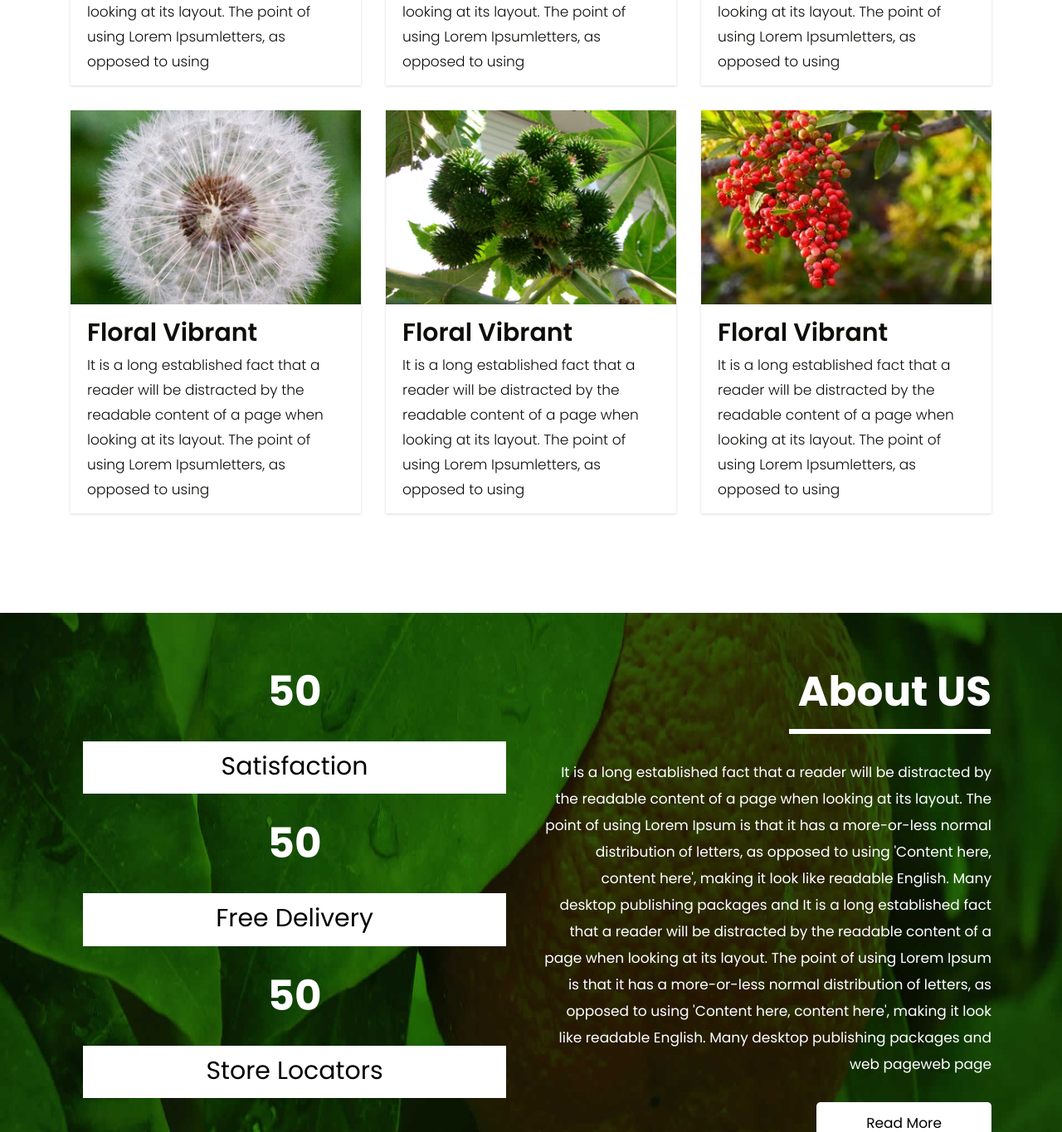
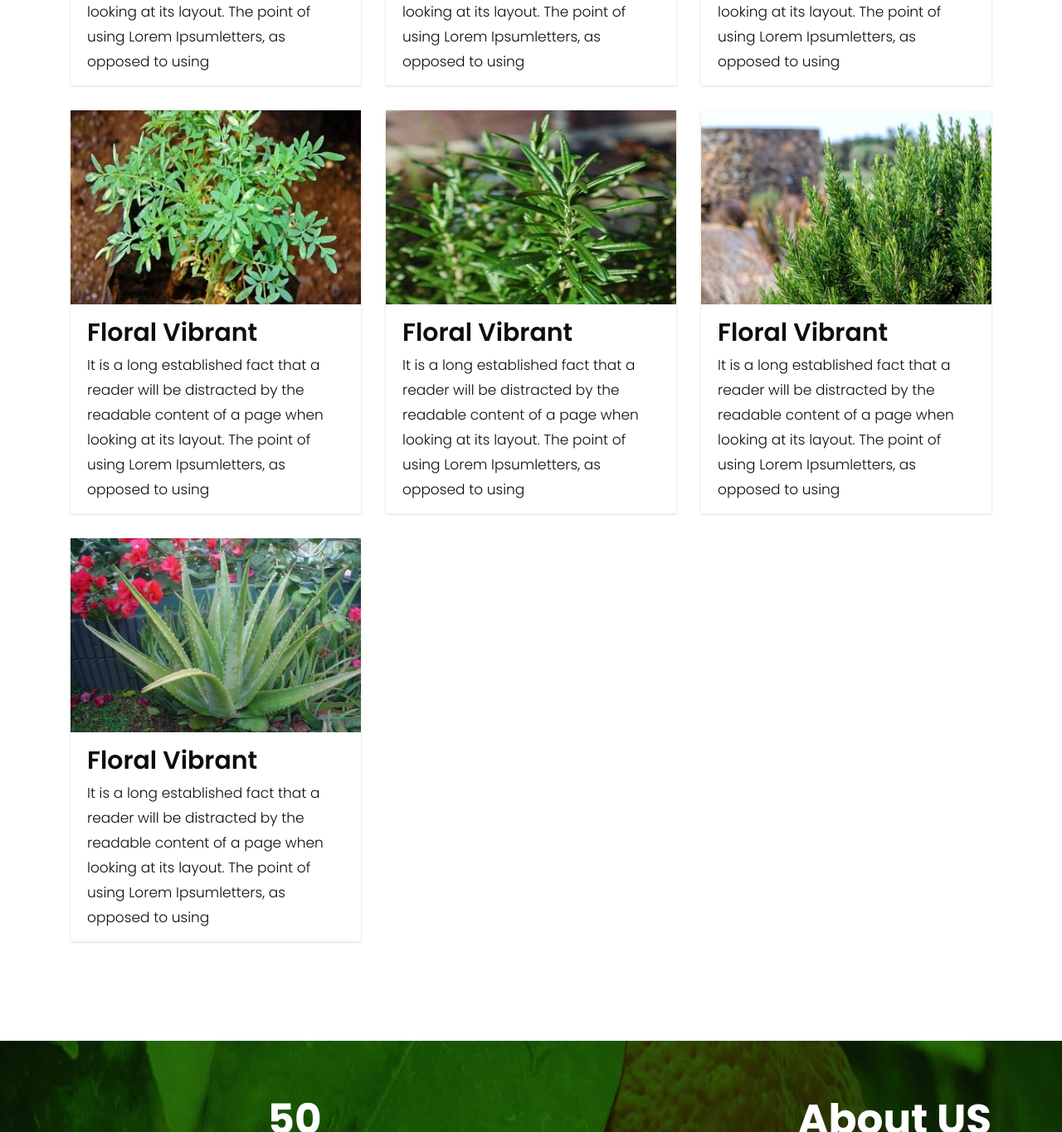
Before and after one commit to GRUPO-I7B/hierbasMedi-ana-moreno, a plain HTML site: page index.html in a window 1280 px wide. Shown: the part 1440-2805 px from the top of the page at 83% size. Drawn offline with nearby package versions, Linux system fonts and the light colour scheme.

Commit message:
nueva planta
agregue mas plantas

```diff
--- a/index.html
+++ b/index.html
@@ -181,21 +181,28 @@
                </div>
                <div class="col-xl-4 col-lg-4 col-md-6 col-sm-12">
                   <div class="plants-box">
-                     <figure><img src="images/plant1.jpg" alt="img"/></figure>
+                     <figure><img src="images/plant4.jpg" alt="img"/></figure>
                      <h3> Floral Vibrant</h3>
                      <p>It is a long established fact that a reader will be distracted by the readable content of a page   when looking at its layout. The point of using Lorem Ipsumletters, as opposed to using</p>
                   </div>
                </div>
                <div class="col-xl-4 col-lg-4 col-md-6 col-sm-12">
                   <div class="plants-box">
-                     <figure><img src="images/plant2.jpg" alt="img"/></figure>
+                     <figure><img src="images/plant5.jpg" alt="img"/></figure>
                      <h3> Floral Vibrant</h3>
                      <p>It is a long established fact that a reader will be distracted by the readable content of a page   when looking at its layout. The point of using Lorem Ipsumletters, as opposed to using</p>
                   </div>
                </div>
                <div class="col-xl-4 col-lg-4 col-md-6 col-sm-12">
                   <div class="plants-box">
-                     <figure><img src="images/plant3.jpg" alt="img"/></figure>
+                     <figure><img src="images/plant6.jpg" alt="img"/></figure>
+                     <h3> Floral Vibrant</h3>
+                     <p>It is a long established fact that a reader will be distracted by the readable content of a page   when looking at its layout. The point of using Lorem Ipsumletters, as opposed to using</p>
+                  </div>
+               </div>
+               <div class="col-xl-4 col-lg-4 col-md-6 col-sm-12">
+                  <div class="plants-box">
+                     <figure><img src="images/plant7.jpg" alt="img"/></figure>
                      <h3> Floral Vibrant</h3>
                      <p>It is a long established fact that a reader will be distracted by the readable content of a page   when looking at its layout. The point of using Lorem Ipsumletters, as opposed to using</p>
                   </div>
```
